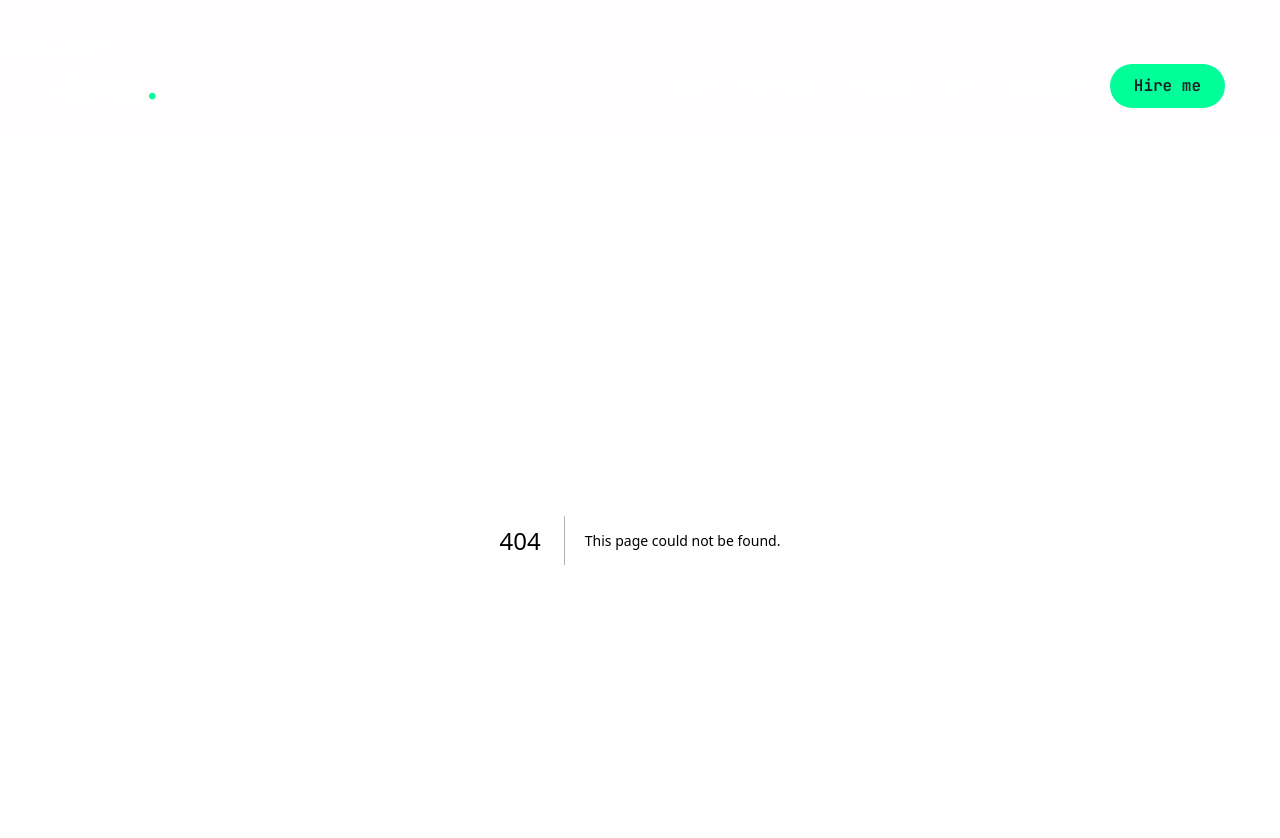
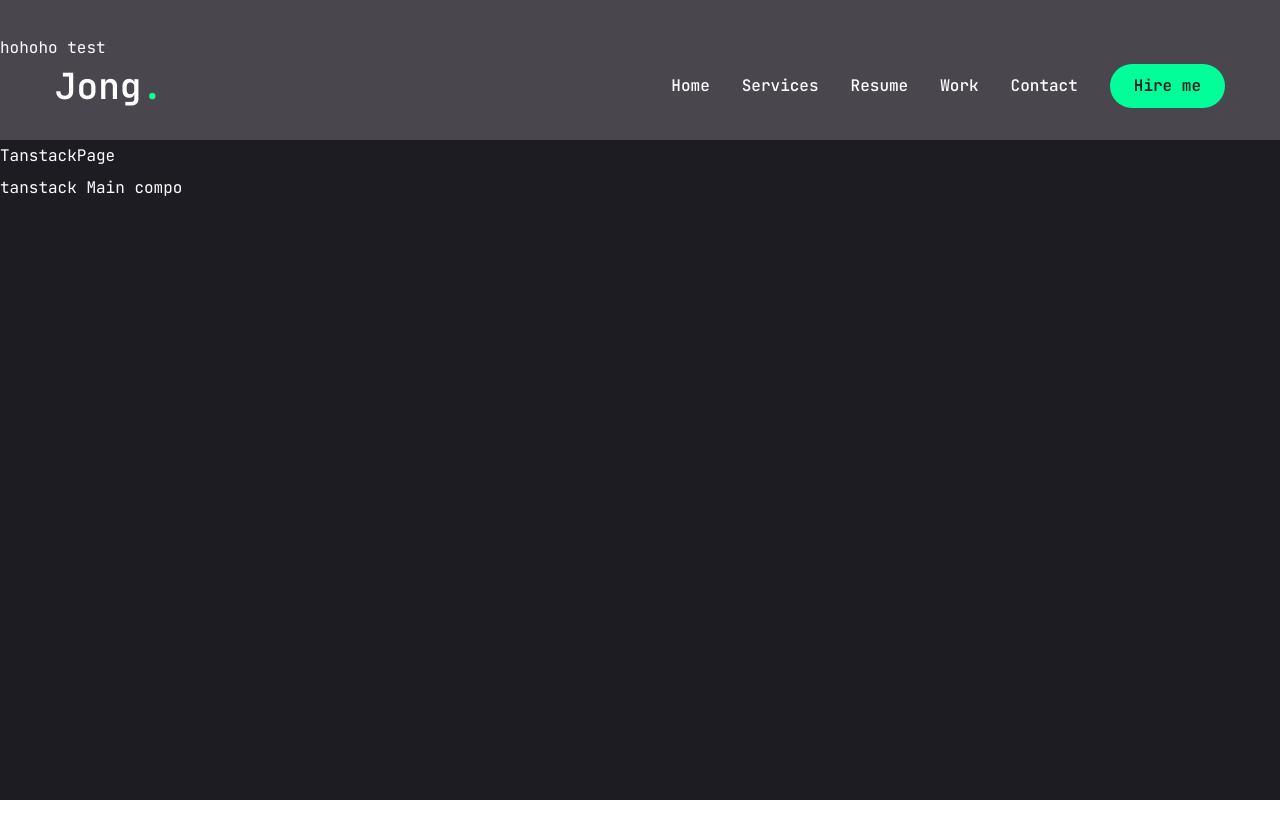
Before and after one commit to ejonghwan/_next_study_2, a Next.js app: page /tanstack in a window 1280 px wide. Before the commit this address had no page. Shown: the top 838 px of the page. After the commit the page ends 800 px from the top, so only its background shows below. Built offline with nearby package versions, Linux system fonts and the light colour scheme.

Commit message:
탄스택쿼리 테스트

```diff
--- /dev/null
+++ b/src/app/tanstack/page.tsx
@@ -0,0 +1,13 @@
+import MainCompo from '@/components/tanstack/mainCompo'
+import React from 'react'
+
+const TanstackPage = () => {
+  return (
+    <div>
+        <h2>TanstackPage</h2>
+        <MainCompo />
+    </div>
+  )
+}
+
+export default TanstackPage
--- /dev/null
+++ b/src/components/tanstack/MainCompo.tsx
@@ -0,0 +1,10 @@
+
+import React from 'react'
+
+const Main = () => {
+  return (
+    <div>tanstack Main compo</div>
+  )
+}
+
+export default Main
--- /dev/null
+++ b/src/queries/index.ts
@@ -0,0 +1 @@
+// 모든 쿼리를 export하여 사용할 수 있도록 하는 파일
--- /dev/null
+++ b/src/queries/post/postKeys.ts
@@ -0,0 +1 @@
+// 게시물 쿼리의 키를 정의합니다.
--- /dev/null
+++ b/src/queries/post/postQueries.ts
@@ -0,0 +1 @@
+// 게시물 데이터를 가져오는 쿼리 함수를 정의합니다.
--- /dev/null
+++ b/src/queries/user/userKeys.ts
@@ -0,0 +1,9 @@
+// 사용자 쿼리의 키를 정의합니다.
+
+
+
+export const userKeys = {
+    all: ['users'] as const,
+    list: () => [...userKeys.all, 'list'] as const,
+    detail: (id: string) => [...userKeys.all, 'detail', id] as const,
+};
--- /dev/null
+++ b/src/queries/user/userQueries.ts
@@ -0,0 +1,13 @@
+// 사용자 데이터를 가져오는 쿼리 함수를 정의합니다.
+
+import { useQuery } from '@tanstack/react-query';
+import { userKeys } from './userKeys';
+import { fetchUsers, fetchUserById } from '@/api/userApi';
+
+export const useUsers = () => {
+  return useQuery(userKeys.list(), fetchUsers);
+};
+
+export const useUser = (id: string) => {
+  return useQuery(userKeys.detail(id), () => fetchUserById(id));
+};
```
